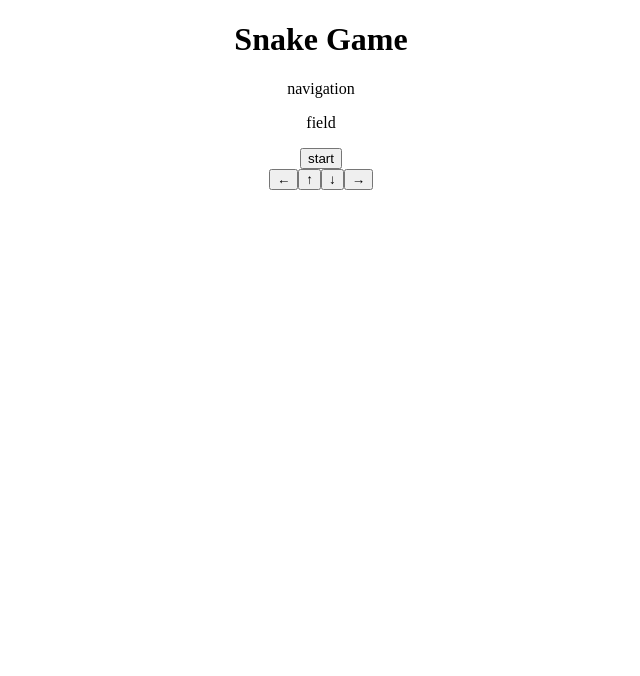
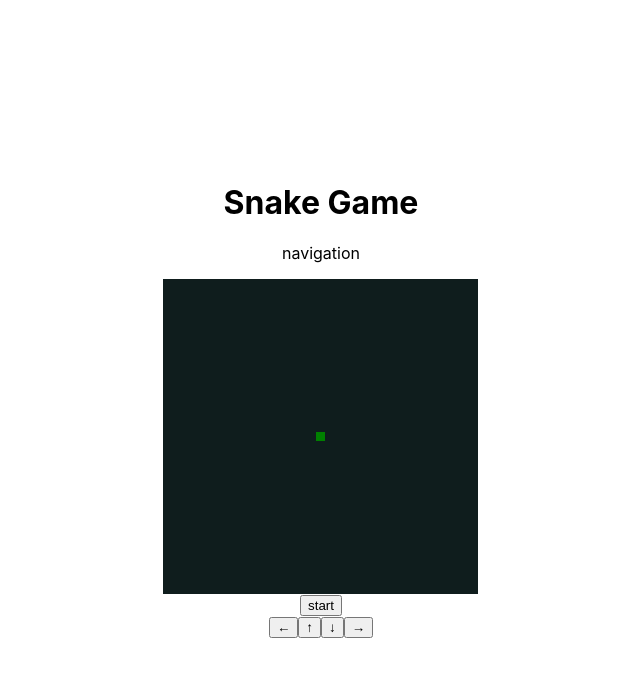
Before and after one commit to minminibear/hooks-snake-game, a React (Create React App) app: page / in a window 1280 px wide. Shown: the top 676 px of the page, without its empty margins (319-959 px from the left). Built offline with nearby package versions, Linux system fonts and the light colour scheme.

Commit message:
スネーク2回目

```diff
--- a/src/App.css
+++ /dev/null
@@ -1,38 +0,0 @@
-.App {
-  text-align: center;
-}
-
-.App-logo {
-  height: 40vmin;
-  pointer-events: none;
-}
-
-@media (prefers-reduced-motion: no-preference) {
-  .App-logo {
-    animation: App-logo-spin infinite 20s linear;
-  }
-}
-
-.App-header {
-  background-color: #282c34;
-  min-height: 100vh;
-  display: flex;
-  flex-direction: column;
-  align-items: center;
-  justify-content: center;
-  font-size: calc(10px + 2vmin);
-  color: white;
-}
-
-.App-link {
-  color: #61dafb;
-}
-
-@keyframes App-logo-spin {
-  from {
-    transform: rotate(0deg);
-  }
-  to {
-    transform: rotate(360deg);
-  }
-}
--- a/src/App.js
+++ b/src/App.js
@@ -3,7 +3,12 @@
 import Field from './components/Field';
 import Button from './components/Button';
 import ManipulationPanel from './components/ManipulationPanel';
-import './App.css';
+import { initFields } from './utils';
+
+const fields = initFields(35);
+// fields[17][17] = 'snake'
+// fields[17][17] = 'food'
+// x=17,y=17がマスにおける中心
 
 function App() {
   return (
@@ -15,7 +20,7 @@
         <Navigation />
       </header>
       <main className='main'>
-        <Field />
+        <Field fields={fields} />
       </main>
       <footer className="footer">
         <Button />
--- a/src/components/Field.jsx
+++ b/src/components/Field.jsx
@@ -1,11 +1,20 @@
 import React from 'react';
 
-const Field = () => {
-    return(
+const Field = ({ fields }) => {
+    return (
         <div className="field">
-            <p>field</p>
+            {
+                fields.map((row) => {
+                    return row.map((column) => {
+                        return <div className={`dots ${column}`}></div>
+                    })
+                })
+            }
         </div>
     );
-};
+    };
 
 export default Field;
+
+// マス目を表示
+// new Array(35 * 35).fill('').map(() =><div className="dots"></div>)
--- /dev/null
+++ b/src/index.css
@@ -0,0 +1,55 @@
+body {
+  margin: 0;
+  font-family: -apple-system, BlinkMacSystemFont, 'Segoe UI', 'Roboto', 'Oxygen',
+    'Ubuntu', 'Cantarell', 'Fira Sans', 'Droid Sans', 'Helvetica Neue',
+    sans-serif;
+  -webkit-font-smoothing: antialiased;
+  -moz-osx-font-smoothing: grayscale;
+}
+
+code {
+  font-family: source-code-pro, Menlo, Monaco, Consolas, 'Courier New',
+    monospace;
+}
+
+/* borderを含めた幅で要素の幅が計算されるように */
+*,
+*:before,
+*:after {
+  box-sizing: border-box;
+}
+
+.App {
+  /* 横幅を指定　a.(マスの幅)＊個数＋(ボーダーの幅)＊本数 */
+  max-width: calc(9px * 35 + 1px * 2);
+  text-align: center;
+}
+
+/* 要素が真ん中によるようにフレックスボックスを設定 */
+#root {
+  display: flex;
+  justify-content: center;
+  align-items: center;
+  height: 100vh;
+}
+
+.dots {
+  height: 9px;
+  width: 9px;
+  /* border: 1px solid #0f1d1d; */
+  background: #0f1d1d;
+}
+
+.field {
+  /* 折り返す　b. */
+  flex-wrap: wrap;
+  display: flex;
+}
+
+.snake {
+  background:green;
+}
+
+.food {
+  background: pink;
+}
--- a/src/index.js
+++ b/src/index.js
@@ -1,6 +1,6 @@
 import React from 'react';
 import ReactDOM from 'react-dom';
-// import './index.css';
+import './index.css';
 import App from './App';
 // import reportWebVitals from './reportWebVitals';
 
--- /dev/null
+++ b/src/utils/index.js
@@ -0,0 +1,25 @@
+// スネークや餌の位置情報を格納する場所で、フィールドの位置に対応したデータを状態として保持
+
+// 他のファイルから読み込めるように頭にexportを宣言する
+export const initFields = (fieldSize) => {
+    const fields = []
+    for (let i = 0; i < fieldSize; i++) {
+        const cols = new Array(fieldSize).fill('') //fieldの縦の長さ分だけループする
+        fields.push(cols)
+    }
+    fields[17][17] = 'snake'
+    return fields
+}
+
+// 上記のイメージ↓
+// const field = [
+//     ['', 'food', '', '', ''],
+//     ['', '', '', '', ''],
+//     ['', '', '', '', ''],
+//     ['', '', '', '', ''],
+//     ['', '', 'snake', '', ''],
+// ]
+
+// util：利用
+// col:コブ(峰と峰の間)
+// fill関数：全ての配列の中身を引数に与えられた値に初期化できる
```
